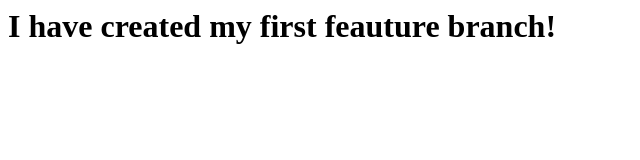
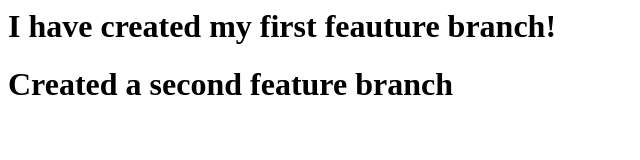
Before and after one commit to MRLinares/codingdemo, a plain HTML site: page index.html in a window 1280 px wide. Shown: the whole page, without its empty margins (0-640 px from the left). Drawn offline with Linux system fonts and the light colour scheme.

Commit message:
Am I getting the hang of this yet?

```diff
--- a/index.html
+++ b/index.html
@@ -1 +1,2 @@
 <h1>I have created my first feauture branch!</h1>
+<h1>Created a second feature branch</h1>
```
